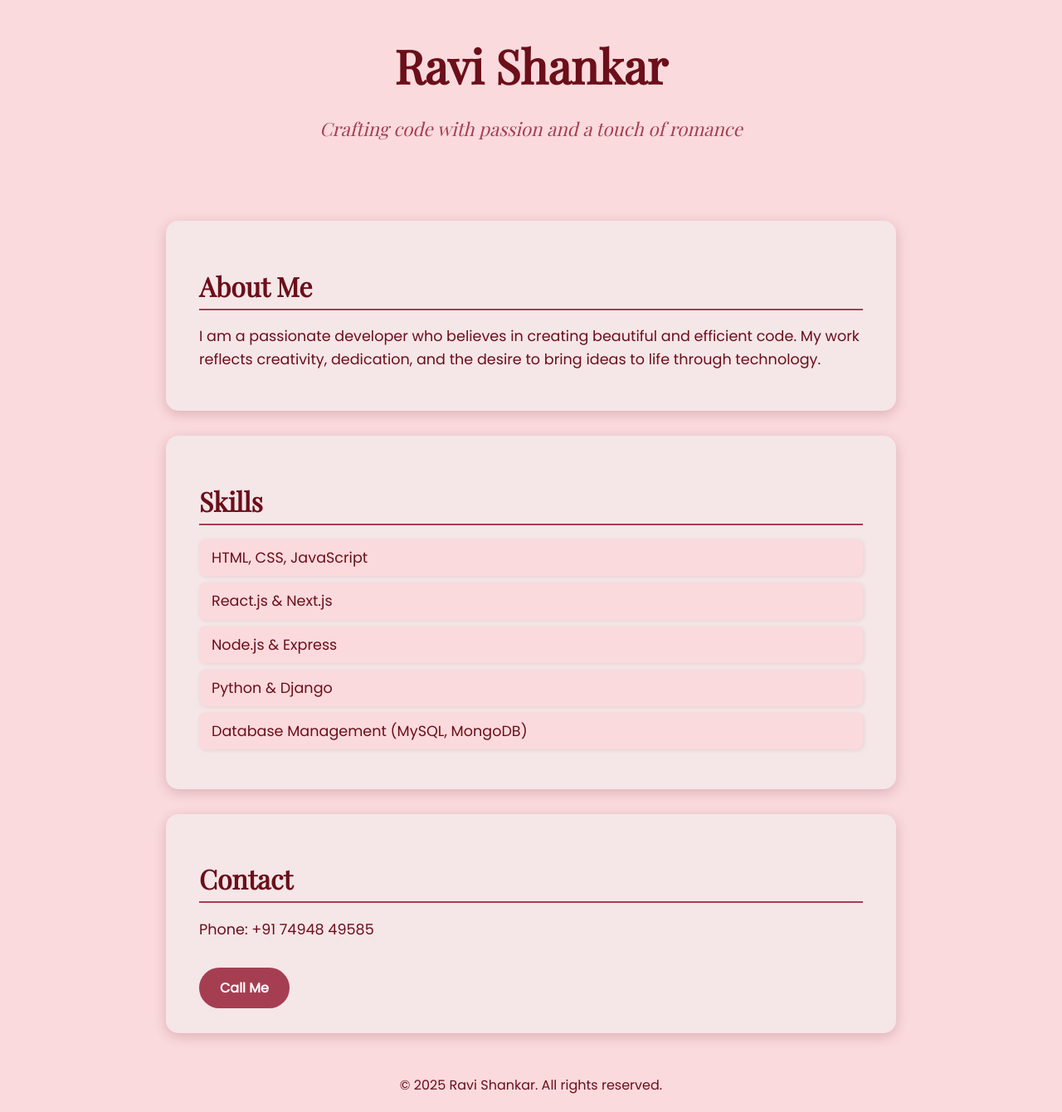
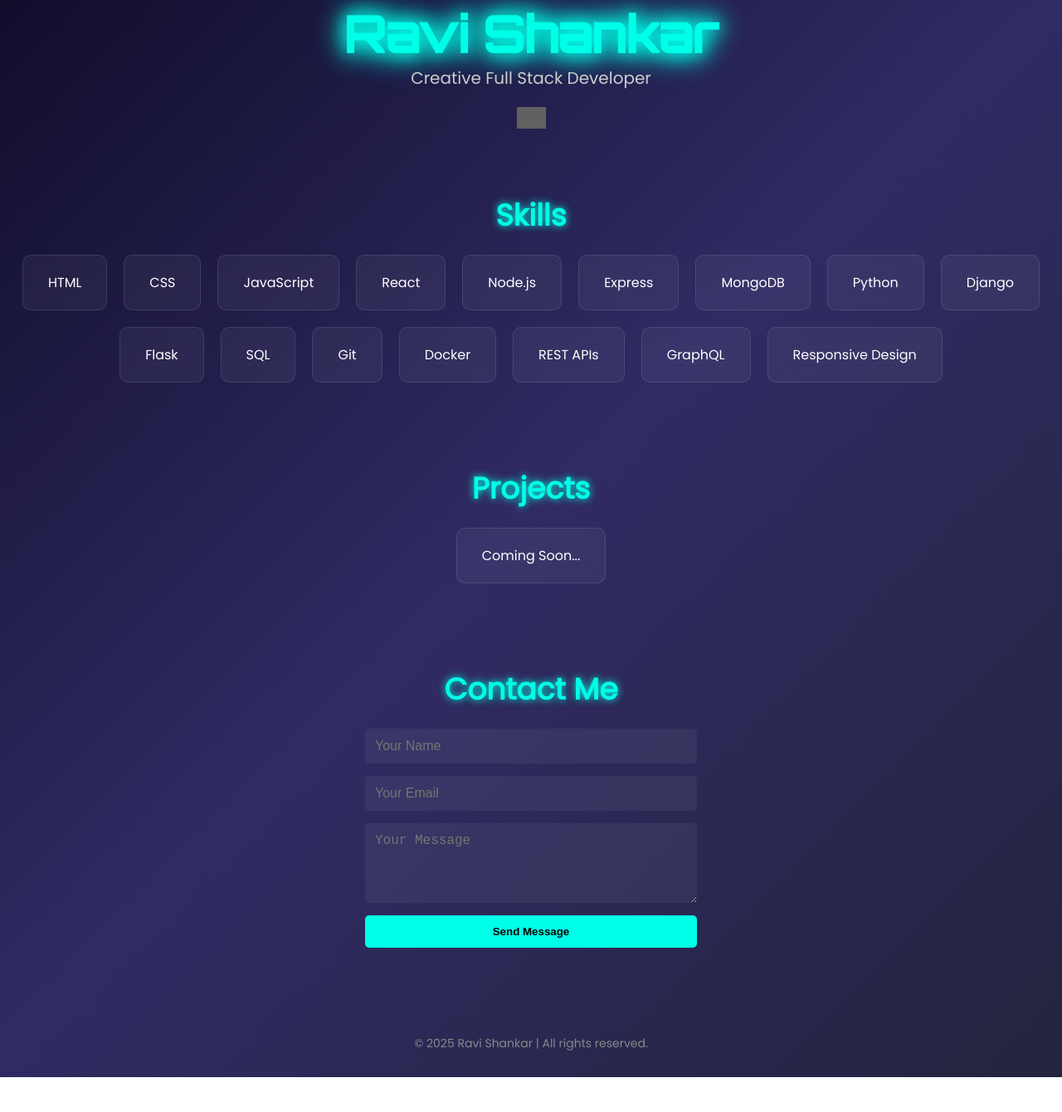
Before and after one commit to Ravishankar-star/Ravishankar-star.github.io, a plain HTML site: page index.html in a window 1280 px wide. Shown: the part 57-1397 px from the top of the page at 83% size. After the commit the page ends 1355 px from the top, so only its background shows below. Drawn offline with nearby package versions, Linux system fonts and the light colour scheme; grey boxes are pictures that could not be loaded.

Commit message:
Update index.html

```diff
--- a/index.html
+++ b/index.html
@@ -1,93 +1,123 @@
 <!DOCTYPE html>
 <html lang="en">
 <head>
-<meta charset="UTF-8" />
-<meta name="viewport" content="width=device-width, initial-scale=1" />
-<title>Ravi Shankar - Developer Portfolio</title>
+  <meta charset="UTF-8">
+  <title>Ravi Shankar | Developer Portfolio</title>
+  <meta name="viewport" content="width=device-width, initial-scale=1">
+  <link href="https://fonts.googleapis.com/css2?family=Orbitron:wght@500&family=Poppins&display=swap" rel="stylesheet">
   <style>
-  @import url('https://fonts.googleapis.com/css2?family=Playfair+Display&family=Poppins&display=swap');
-
+    * {
+      margin: 0;
+      padding: 0;
+      box-sizing: border-box;
+    }
     body {
-    margin: 0;
-    background: #FADADD; /* soft pink */
       font-family: 'Poppins', sans-serif;
-    color: #6B0F1A; /* deep maroon */
+      background: linear-gradient(135deg, #0f0c29, #302b63, #24243e);
+      color: #fff;
+      overflow-x: hidden;
     }
-
     header {
       text-align: center;
-    padding: 60px 20px 40px;
-    font-family: 'Playfair Display', serif;
+      padding: 60px 20px 20px;
     }
-
     header h1 {
-    font-size: 3.5rem;
-    margin-bottom: 10px;
+      font-size: 60px;
+      font-family: 'Orbitron', sans-serif;
+      color: #00ffe7;
+      text-shadow: 0 0 10px #00ffe7;
     }
-
     header p {
-    font-size: 1.4rem;
-    font-style: italic;
-    color: #A63E52;
+      font-size: 20px;
+      color: #ccc;
     }
-
+    nav {
+      margin-top: 20px;
+    }
+    nav a img {
+      width: 35px;
+      margin: 0 10px;
+      filter: invert(100%);
+      transition: transform 0.3s;
+    }
+    nav a:hover img {
+      transform: scale(1.2);
+    }
     section {
-    max-width: 800px;
-    margin: 30px auto;
-    background: #F5E6E8; /* warm beige */
-    padding: 30px 40px;
-    border-radius: 15px;
-    box-shadow: 0 4px 15px rgba(107,15,26, 0.2);
+      padding: 50px 20px;
+      text-align: center;
     }
-
     h2 {
-    font-family: 'Playfair Display', serif;
-    font-size: 2rem;
-    margin-bottom: 15px;
-    border-bottom: 2px solid #A63E52;
-    padding-bottom: 6px;
+      font-size: 36px;
+      margin-bottom: 20px;
+      color: #00ffe7;
+      text-shadow: 0 0 10px #00ffe7;
     }
-
-  p, ul {
-    font-size: 1.1rem;
-    line-height: 1.6;
+    .skills, .projects {
+      display: flex;
+      justify-content: center;
+      flex-wrap: wrap;
+      gap: 20px;
     }
-
-  ul {
-    list-style-type: none;
-    padding: 0;
+    .skills div, .projects div {
+      background: rgba(255,255,255,0.05);
+      padding: 20px 30px;
+      border-radius: 10px;
+      backdrop-filter: blur(10px);
+      border: 1px solid rgba(255,255,255,0.1);
+      transition: transform 0.3s;
     }
-
-  ul li {
-    background: #FADADD;
-    margin: 8px 0;
-    padding: 8px 15px;
-    border-radius: 8px;
-    box-shadow: 1px 1px 5px rgba(107,15,26,0.1);
+    .skills div:hover, .projects div:hover {
+      transform: translateY(-5px);
     }
-
+    form {
+      max-width: 400px;
+      margin: 0 auto;
+      display: flex;
+      flex-direction: column;
+      gap: 15px;
+    }
+    input, textarea {
+      padding: 12px;
+      border: none;
+      border-radius: 5px;
+      font-size: 16px;
+      background: rgba(255,255,255,0.05);
+      color: #fff;
+    }
+    button {
+      padding: 12px;
+      background: #00ffe7;
+      color: #000;
+      border: none;
+      border-radius: 5px;
+      font-weight: bold;
+      cursor: pointer;
+      transition: background 0.3s;
+    }
+    button:hover {
+      background: #0ff;
+    }
     footer {
       text-align: center;
-    padding: 20px;
-    font-size: 1rem;
-    color: #6B0F1A;
+      padding: 30px;
+      color: #888;
+      font-size: 14px;
     }
-
-  /* Button style for contact */
-  .contact-btn {
-    display: inline-block;
-    background: #A63E52;
-    color: white;
-    padding: 12px 25px;
-    border-radius: 30px;
-    text-decoration: none;
-    font-weight: 600;
-    margin-top: 15px;
-    transition: background-color 0.3s ease;
+    #status {
+      margin-top: 10px;
+      color: #0f0;
     }
-
-  .contact-btn:hover {
-    background: #6B0F1A;
+    @keyframes glow {
+      0%, 100% {
+        text-shadow: 0 0 10px #00ffe7, 0 0 20px hsl(69, 100%, 50%), 0 0 30px #00ffe7;
+      }
+      50% {
+        text-shadow: 0 0 20px #00ffe7, 0 0 30px #00ffe7, 0 0 40px #00ffe7;
+      }
+    }
+    header h1 {
+      animation: glow 2s infinite alternate;
     }
   </style>
 </head>
@@ -95,36 +125,68 @@
 
   <header>
     <h1>Ravi Shankar</h1>
-  <p>Crafting code with passion and a touch of romance</p>
+    <p>Creative Full Stack Developer</p>
+    <nav>
+      <a href="https://instagram.com/ravishankar_89" target="_blank">
+        <img src="https://cdn-icons-png.flaticon.com/512/174/174855.png" alt="Instagram">
+      </a>
+    </nav>
   </header>
 
   <section>
-  <h2>About Me</h2>
-  <p>
-    I am a passionate developer who believes in creating beautiful and efficient code. My work reflects creativity, dedication, and the desire to bring ideas to life through technology.
-  </p>
+    <h2>Skills</h2>
+    <div class="skills">
+      <div>HTML</div>
+      <div>CSS</div>
+      <div>JavaScript</div>
+      <div>React</div>
+      <div>Node.js</div>
+      <div>Express</div>
+      <div>MongoDB</div>
+      <div>Python</div>
+        <div>Django</div>
+        <div>Flask</div>
+        <div>SQL</div>
+        <div>Git</div>
+        <div>Docker</div>
+        <div>REST APIs</div>
+        <div>GraphQL</div>
+        <div>Responsive Design</div>
+
+
+
+    </div>
   </section>
 
   <section>
-  <h2>Skills</h2>
-  <ul>
-    <li>HTML, CSS, JavaScript</li>
-    <li>React.js & Next.js</li>
-    <li>Node.js & Express</li>
-    <li>Python & Django</li>
-    <li>Database Management (MySQL, MongoDB)</li>
-  </ul>
+    <h2>Projects</h2>
+    <div class="projects">
+      <div>Coming Soon...</div>
+    </div>
   </section>
 
   <section>
-  <h2>Contact</h2>
-  <p>Phone: +91 74948 49585</p>
-  <a href="tel:+917494849585" class="contact-btn">Call Me</a>
+    <h2>Contact Me</h2>
+    <form id="contactForm">
+      <input type="text" id="name" placeholder="Your Name" required>
+      <input type="email" id="email" placeholder="Your Email" required>
+      <textarea id="message" rows="4" placeholder="Your Message" required></textarea>
+      <button type="submit">Send Message</button>
+      <div id="status"></div>
+    </form>
   </section>
 
   <footer>
-  &copy; 2025 Ravi Shankar. All rights reserved.
+    &copy; 2025 Ravi Shankar | All rights reserved.
   </footer>
+
+  <script>
+    document.getElementById('contactForm').addEventListener('submit', function(e){
+      e.preventDefault();
+      document.getElementById('status').innerText = "Message sent! Ravi will contact you soon.";
+      this.reset();
+    });
+  </script>
 
 </body>
 </html>
```
Lines whose indentation alone changed are shown as unchanged.
